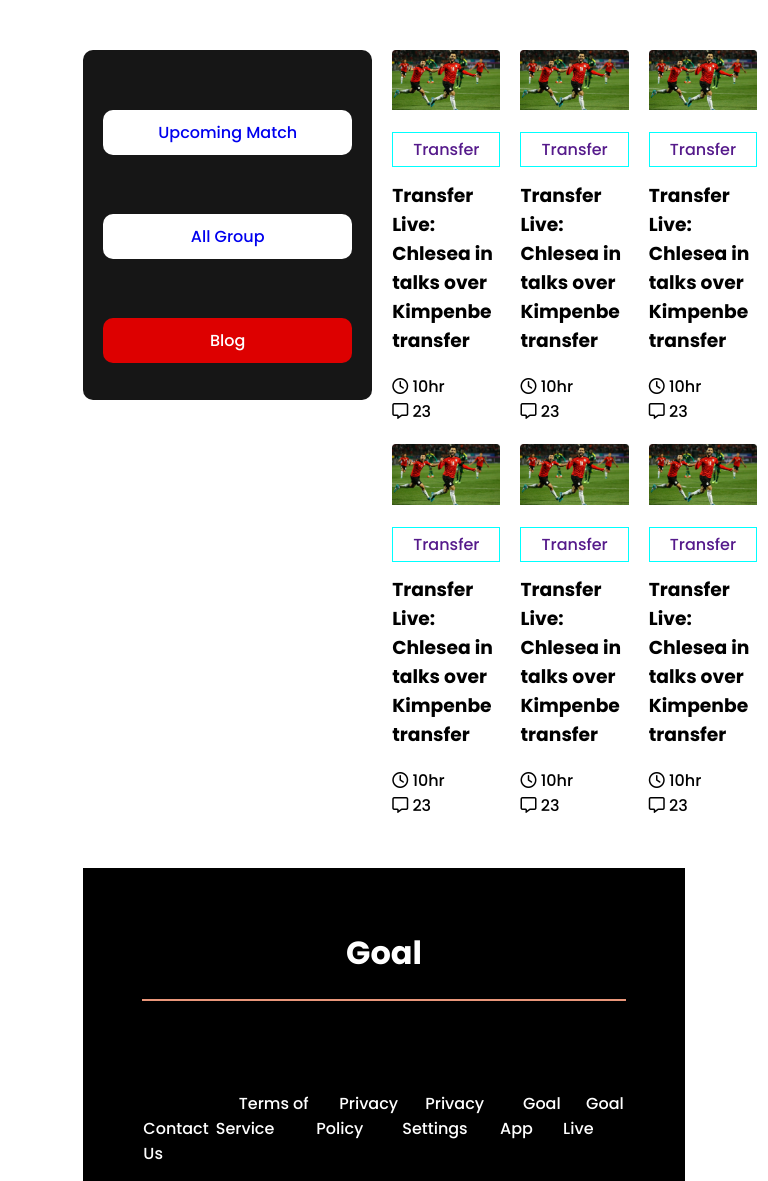
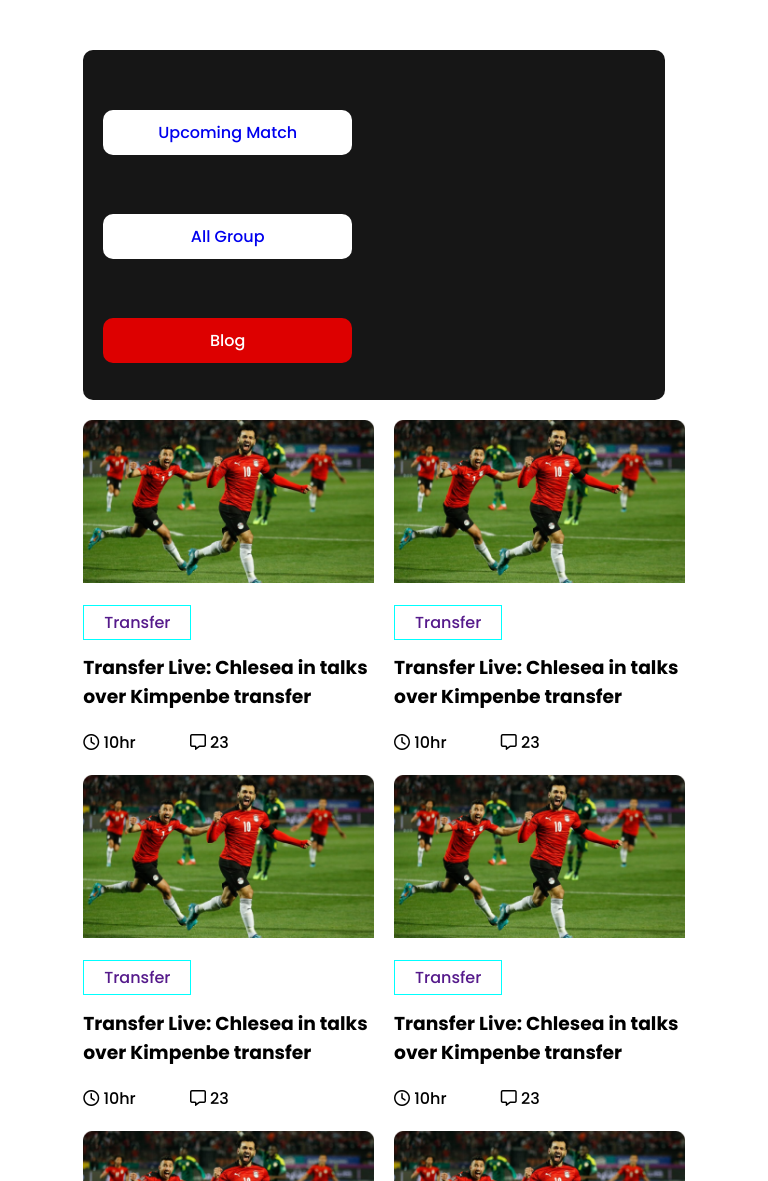
Before and after one commit to SheikhShuvoAhmed/Assignment_2, a plain HTML site: page index.html in a window 768 px wide. Shown: the part 853-2034 px from the top of the page. Drawn offline with Linux system fonts and the light colour scheme.

Commit message:
tab responsive

```diff
--- a/index.html
+++ b/index.html
@@ -33,9 +33,15 @@
         <section class="features">
             <div class="feature_menu">
                 <ul>
-                    <li><a href="upcoming.html">Upcoming Match</a></li>
-                    <li><a href="#">All Group</a></li>
-                    <li><a href="#" id="red">Blog</a></li>
+                    <div class="div">
+                        <li><a href="upcoming.html">Upcoming Match</a></li>
+                    </div>
+                    <div class="div">
+                        <li><a href="#">All Group</a></li>
+                    </div>
+                    <div class="div">
+                        <li><a href="#" id="red">Blog</a></li>
+                    </div>
                 </ul>
             </div>
             <div class="feature_info">
--- a/style.css
+++ b/style.css
@@ -210,6 +210,8 @@ hr {
     margin: 20px 16px 0px 20px;
 }
 
+/* Mobile device responsive  */
+
 @media only screen and (max-width:600px) {
     .top_banner {
         display: flex;
@@ -281,4 +283,34 @@ hr {
 
 
 }
+
+/* Tablet responsive start  */
+@media only screen and (max-width: 768px) and (min-width:601px) {
+    .top_banner {}
+
+    .features {
+        display: grid;
+        flex-direction: row;
+    }
+
+    .feature_menu {
+        display: grid;
+        grid-template-columns: repeat(1, 1fr);
+
+    }
+
+
+    .feature_info {
+        display: grid;
+        grid-template-columns: repeat(2, 1fr);
+        margin-top: 20px;
+    }
+
+    .footer_menu {
+        display: grid;
+        grid-template-columns: repeat(2, 1fr);
+        text-align: center;
+
+    }
+
 }
```
